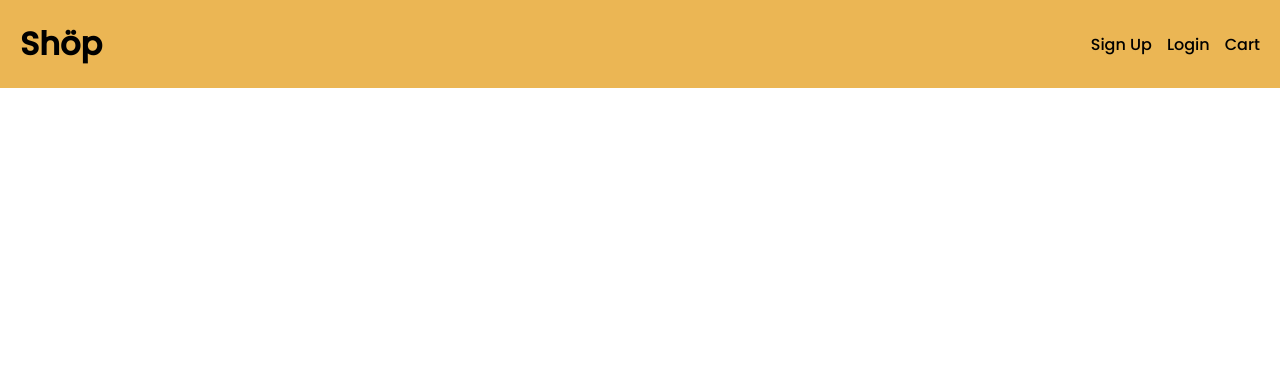
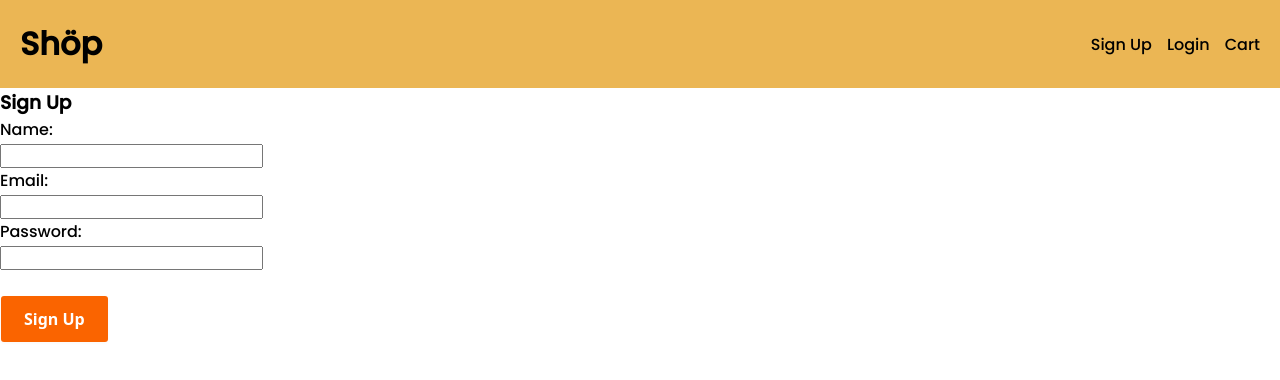
Before and after one commit to brodie02/mern-ecommerce-website, a React (Create React App) app in the folder client/: page /signup in a window 1280 px wide. Shown: the top 380 px of the page. Built offline with nearby package versions, Linux system fonts and the light colour scheme.

Commit message:
Add signup functionality

```diff
--- a/client/src/App.js
+++ b/client/src/App.js
@@ -6,9 +6,12 @@ import {
   ApolloProvider,
 } from '@apollo/client';
 
+import Nav from './components/Nav';
 import Home from './pages/Home'
 import ProductPage from './pages/ProductPage'
-import Nav from './components/Nav';
+import Signup from './pages/Signup'
+
+
 
 const client = new ApolloClient({
   uri: '/graphql',
@@ -30,6 +33,10 @@ function App() {
               path="/products/:id"
               element={<ProductPage />}
             />
+            <Route
+              path="/signup"
+              element={<Signup />}
+            />
           </Routes>
         </div>
       </Router>
--- a/client/src/components/Nav/index.js
+++ b/client/src/components/Nav/index.js
@@ -7,14 +7,17 @@ export default function Nav() {
 
   function showNav() {
     if (Auth.loggedIn()) {
-      <nav>
+      return (
+        <nav>
           <Link to="/orderHistory">
             Order History
           </Link>
           <a href="/" onClick={() => Auth.logout()}>
             Logout
           </a>
-      </nav>
+        </nav>
+      )
+
     } else {
       return (
         <nav>
--- /dev/null
+++ b/client/src/components/SignupForm/index.js
@@ -0,0 +1,59 @@
+import React, { useState } from 'react'
+import { Link } from 'react-router-dom'
+
+import { useMutation } from '@apollo/client'
+import { ADD_USER } from '../../utils/mutations'
+
+import Auth from '../../utils/auth'
+
+export default function SignupForm() {
+  const [formState, setFormState] = useState({
+    name: '',
+    email: '',
+    password: '',
+  });
+
+  const [addUser, { error, data }] = useMutation(ADD_USER);
+
+  const handleChange = (event) => {
+    const { name, value } = event.target;
+
+    setFormState({
+      ...formState,
+      [name]: value,
+    });
+  };
+
+  const handleFormSubmit = async (event) => {
+    event.preventDefault();
+    console.log(formState);
+
+    try {
+      const { data } = await addUser({
+        variables: { ...formState },
+      });
+
+      Auth.login(data.addUser.token);
+    } catch (e) {
+      console.error(e);
+    }
+  };
+
+  return (
+    <section class="card">
+      <div>
+          <h3>Sign Up</h3>
+      </div>
+      <form onSubmit={handleFormSubmit}>
+          <label for="name">Name:</label><br/>
+          <input type="text" name="name" id="name" value={formState.name} onChange={handleChange}/><br/>
+          <label for="email">Email:</label><br/>
+          <input type="text" name="email" id="email" value={formState.email} onChange={handleChange}/><br/>
+          <label for="pass">Password:</label><br/>
+          <input type="password" name="password" id="pass" value={formState.password} onChange={handleChange}/><br/>
+          <p class="none" id="pass-err"></p><br/>
+          <button class="button" type='submit'>Sign Up</button>
+      </form>
+    </section>
+  )
+}
--- /dev/null
+++ b/client/src/pages/Signup.js
@@ -0,0 +1,9 @@
+import React from 'react'
+
+import SignupForm from '../components/SignupForm'
+
+export default function Signup() {
+  return (
+    <SignupForm />
+  )
+}
--- a/client/src/utils/mutations.js
+++ b/client/src/utils/mutations.js
@@ -31,14 +31,12 @@ export const ADD_ORDER = gql`
 
 export const ADD_USER = gql`
   mutation addUser(
-    $firstName: String!
-    $lastName: String!
+    $name: String!
     $email: String!
     $password: String!
   ) {
     addUser(
-      firstName: $firstName
-      lastName: $lastName
+      name: $name
       email: $email
       password: $password
     ) {
```
